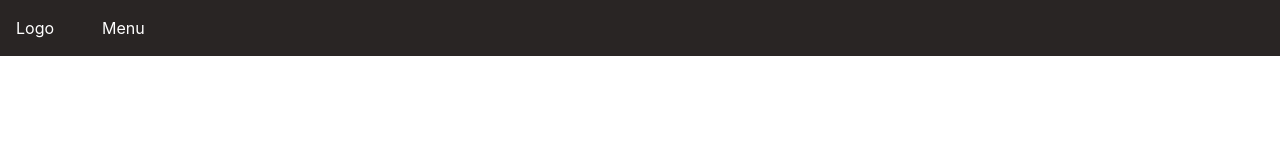
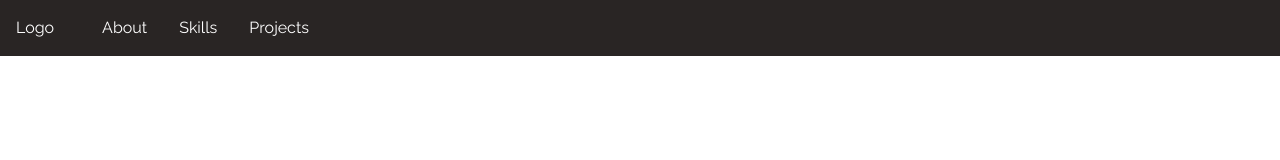
Before and after one commit to libero-yoko/portfolio-site, a Next.js app: page / in a window 1280 px wide. Shown: the top 160 px of the page. Built offline with nearby package versions, Linux system fonts and the light colour scheme.

Commit message:
Nav bar set for large/small screen. Icon package added

```diff
--- a/components/layout/Header.tsx
+++ b/components/layout/Header.tsx
@@ -1,11 +1,24 @@
 import * as React from 'react';
-
+import {Bars3Icon} from '@heroicons/react/24/solid'
 
 export default function Header():React.ReactElement{
   return(
   <div className="flex p-4 w-full bg-stone-800 text-white bounce-once justify-between md:justify-start">
     <div>Logo</div>
-    <nav className="mid: pl-12">Menu</nav>
+    <nav className="mid: pl-12">
+      <Bars3Icon className="h-6 w-6 md:hidden"/>
+      <ul className='hidden md:flex gap-8 list-none'>
+        <li>
+          About
+        </li>
+        <li>
+          Skills
+        </li>
+        <li>
+          Projects
+        </li>
+      </ul>
+    </nav>
   </div>
   )
 }
--- a/package.json
+++ b/package.json
@@ -9,6 +9,7 @@
     "lint": "next lint"
   },
   "dependencies": {
+    "@heroicons/react": "^2.0.13",
     "@types/node": "18.11.13",
     "@types/react": "18.0.26",
     "@types/react-dom": "18.0.9",
--- a/pages/index.tsx
+++ b/pages/index.tsx
@@ -11,6 +11,9 @@ export default function Home() {
         <title>Portfolio</title>
         <meta name="description" content="Yoko's portfolio" />
         <link rel="icon" href="/favicon.ico" />
+        <link rel="preconnect" href="https://fonts.googleapis.com" />
+        <link rel="preconnect" href="https://fonts.gstatic.com" />
+        <link href="https://fonts.googleapis.com/css2?family=Quicksand:wght@300;400;500;600;700&family=Raleway:wght@400;500&display=swap" rel="stylesheet" />
       </Head>
       <div className="min-h-screen flex flex-col p-0">
         <Header/>
--- a/styles/globals.css
+++ b/styles/globals.css
@@ -6,8 +6,7 @@ html,
 body {
   padding: 0;
   margin: 0;
-  font-family: -apple-system, BlinkMacSystemFont, Segoe UI, Roboto, Oxygen,
-    Ubuntu, Cantarell, Fira Sans, Droid Sans, Helvetica Neue, sans-serif;
+  font-family: Raleway, sans-serif;
 }
 
 a {
```
Also changed, not shown: 1 other file (tests, documents, lock files or other folders).
